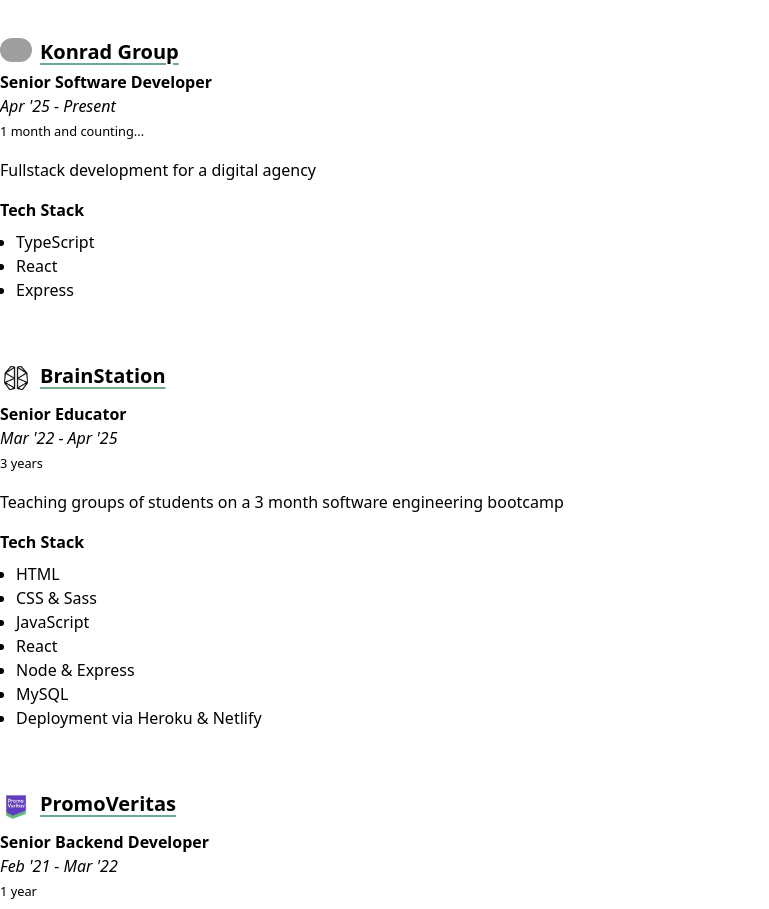
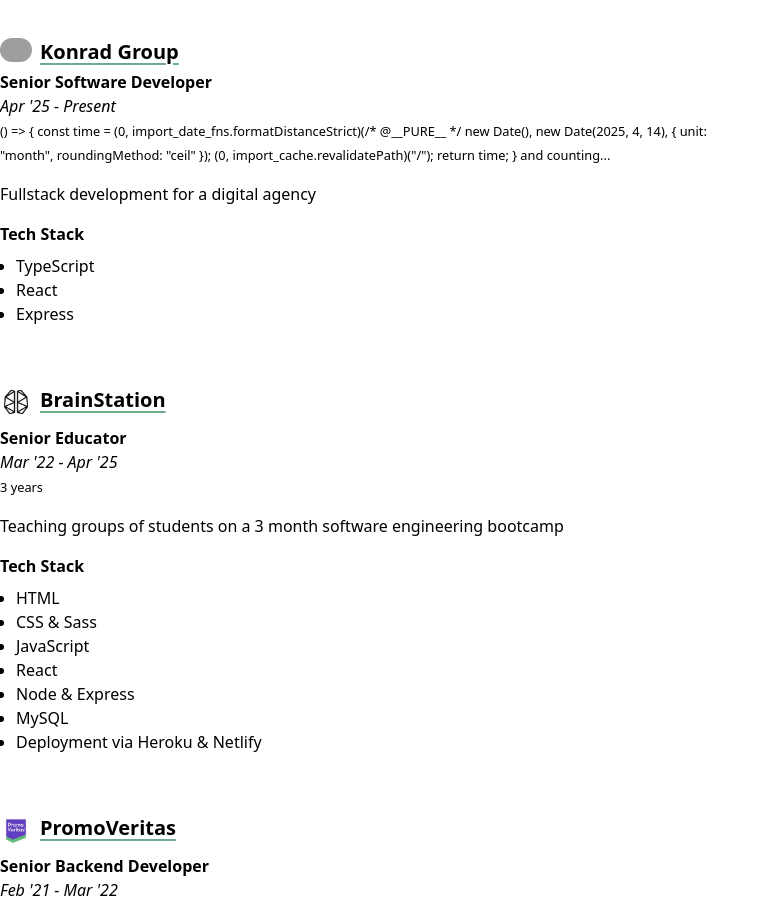
Before and after one commit to SammyAbukmeil/portfolio, a Next.js app: page / in a window 1280 px wide. Shown: the part 2280-3189 px from the top of the page, without its empty margins (0-769 px from the left). Built offline with nearby package versions, Linux system fonts and the light colour scheme; grey boxes are pictures that could not be loaded.

Commit message:
Clear cache on homepage to fix current job time

```diff
--- a/app/components/sections/ExperienceSection.tsx
+++ b/app/components/sections/ExperienceSection.tsx
@@ -7,19 +7,28 @@
 import promoveritasLogo from "@/app/images/promoveritas-logo.jpeg";
 import brainstationLogo from "@/app/images/brainstation-logo.jpeg";
 import konradLogo from "@/app/images/konrad-logo.jpeg";
-import { formatDistance, formatDistanceStrict } from "date-fns";
+import { formatDistanceStrict } from "date-fns";
+import { revalidatePath } from "next/cache";
 
 export default function ExperienceSection() {
+  const calculateCurrentJob = () => {
+    const time = formatDistanceStrict(new Date(), new Date(2025, 4, 14), {
+      unit: "month",
+      roundingMethod: "ceil",
+    });
+
+    revalidatePath("/");
+
+    return time;
+  };
+
   return (
     <section className="mt-12 px-4 md:px-0 m-auto container">
       <h3 className="font-bold text-2xl">Professional Experience</h3>
       <Experience
         title="Konrad Group"
         role="Senior Software Developer"
-        time={`${formatDistanceStrict(new Date(), new Date(2025, 4, 14), {
-          unit: "month",
-          roundingMethod: "ceil",
-        })} and counting...`}
+        time={`${calculateCurrentJob} and counting...`}
         link="https://www.konrad.com"
         date="Apr '25 - Present"
         logo={konradLogo}
```
